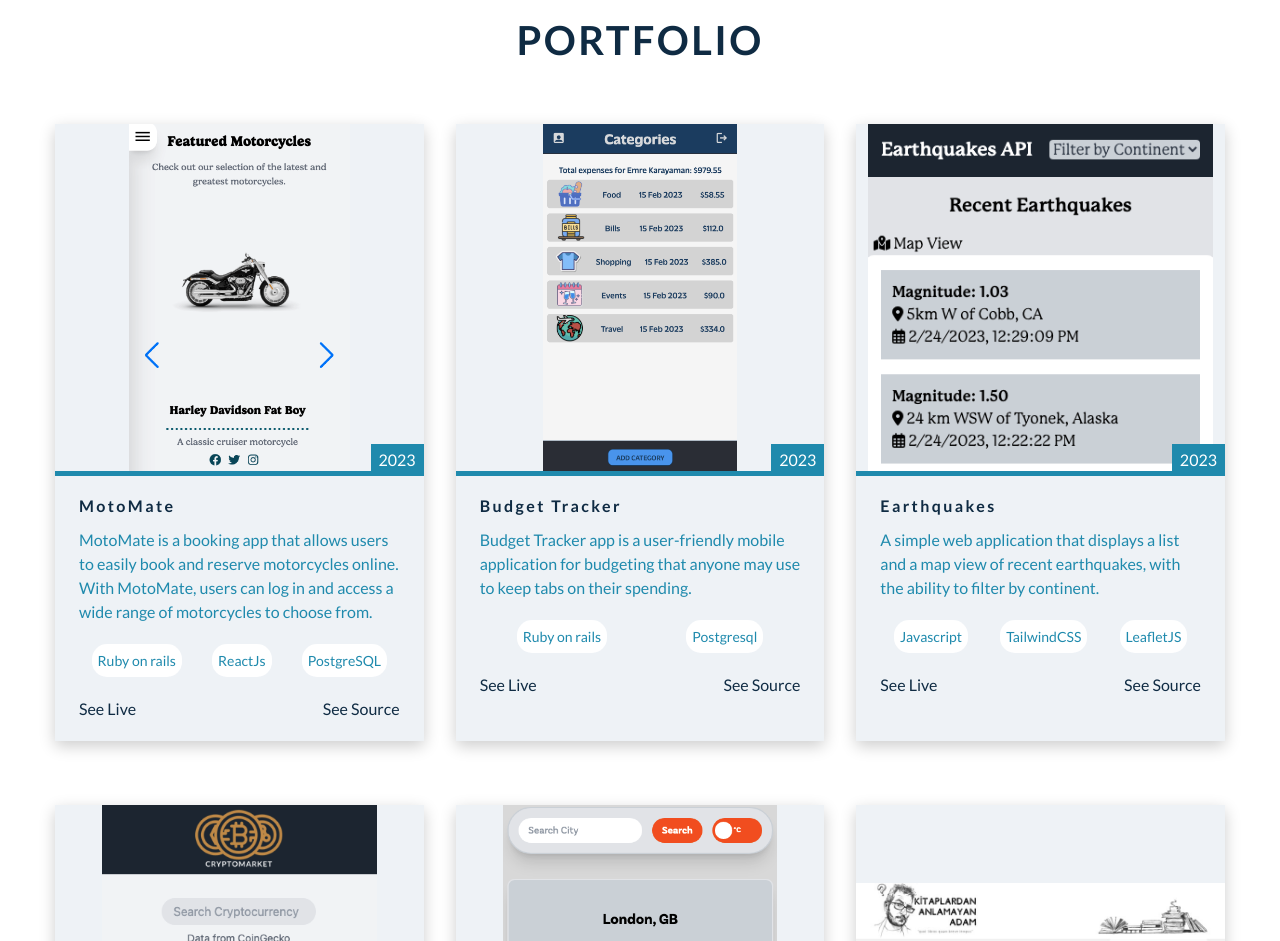
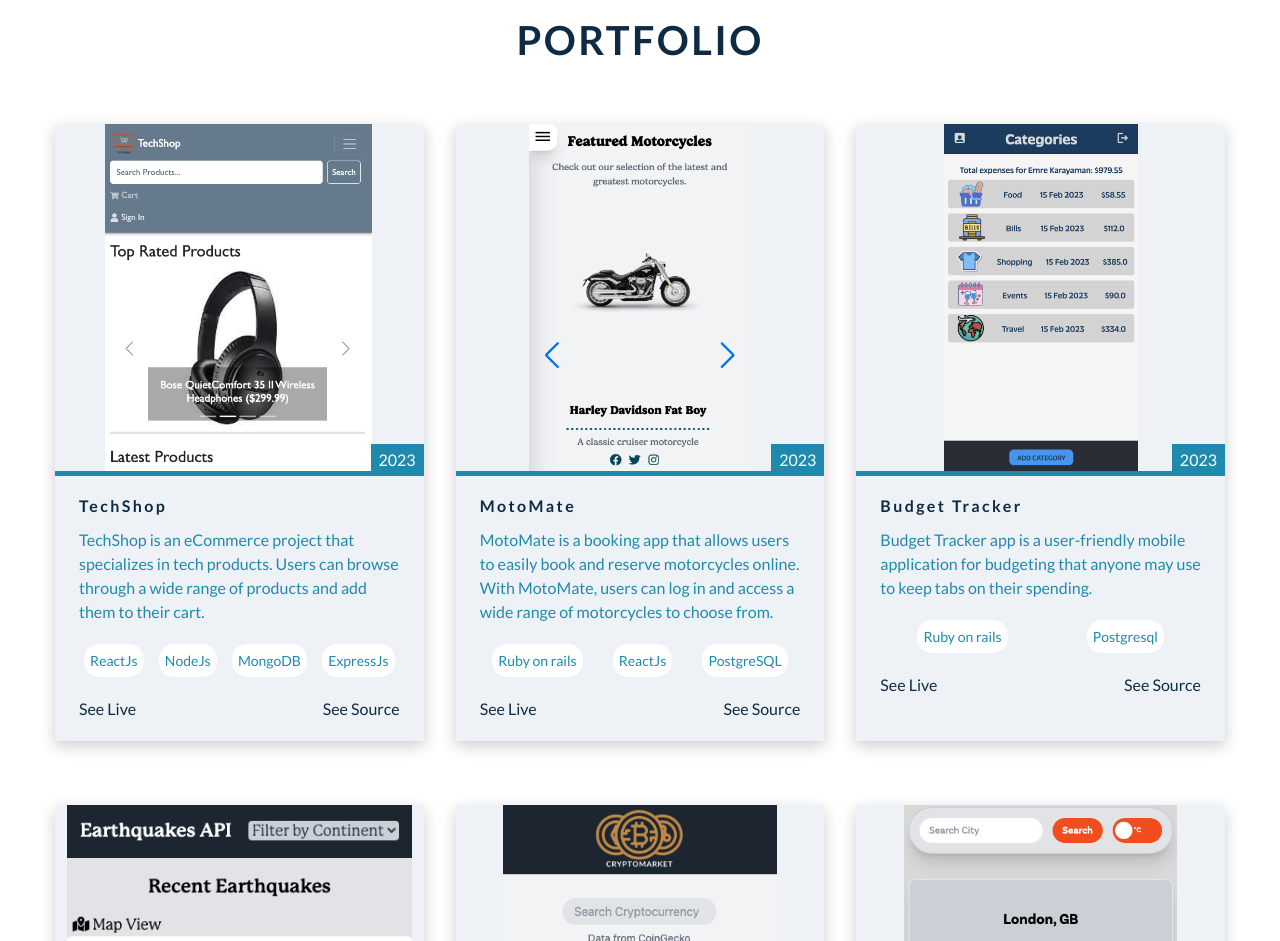
Before and after one commit to karayamanemre/portfolio-react, a React (Create React App) app: page / in a window 1280 px wide. Shown: the part 860-1801 px from the top of the page. Built offline with nearby package versions, Linux system fonts and the light colour scheme; the HTML template or start-up script is replaced by a standard one; a web font is replaced by a local one.

Commit message:
portfolio update

```diff
--- a/src/data.js
+++ b/src/data.js
@@ -4,6 +4,7 @@
 import budget from './images/budget.png';
 import earthquake from './images/earthquake.png';
 import moto from './images/moto.png';
+import techshop from './images/techshop.png';
 
 export const pageLinks = [
   { id: 1, href: '#home', text: 'home' },
@@ -136,6 +137,16 @@
 export const works = [
   {
     id: 1,
+    image: techshop,
+    date: '2023',
+    title: 'TechShop',
+    info: 'TechShop is an eCommerce project that specializes in tech products. Users can browse through a wide range of products and add them to their cart.',
+    tags: ['reactJs', 'nodeJs', 'mongoDB', 'expressJs'],
+    liveLink: 'https://techshop-ktlq.onrender.com/',
+    sourceLink: 'https://github.com/karayamanemre/tech-shop',
+  },
+  {
+    id: 2,
     image: moto,
     date: '2023',
     title: 'MotoMate',
@@ -145,7 +156,7 @@
     sourceLink: 'https://github.com/karayamanemre/moto-front-end',
   },
   {
-    id: 2,
+    id: 3,
     image: budget,
     date: '2023',
     title: 'Budget Tracker',
@@ -155,7 +166,7 @@
     sourceLink: 'https://github.com/karayamanemre/budget-tracker',
   },
   {
-    id: 3,
+    id: 4,
     image: earthquake,
     date: '2023',
     title: 'Earthquakes',
@@ -165,7 +176,7 @@
     sourceLink: 'https://github.com/karayamanemre/earthquakes',
   },
   {
-    id: 4,
+    id: 5,
     image: cryptoMarket,
     date: '2022',
     title: 'Crypto Market App',
@@ -175,7 +186,7 @@
     sourceLink: 'https://github.com/karayamanemre/crypto-market-app',
   },
   {
-    id: 5,
+    id: 6,
     image: weather,
     date: '2022',
     title: 'Weather App',
@@ -185,7 +196,7 @@
     sourceLink: 'https://github.com/karayamanemre/weather-app-react',
   },
   {
-    id: 6,
+    id: 7,
     image: kitap,
     date: '2019',
     title: 'KitaplardanAnlamayanAdam',
```
Also changed, not shown: src/images/techshop.png (added), 1 other file (tests, documents, lock files or other folders).
